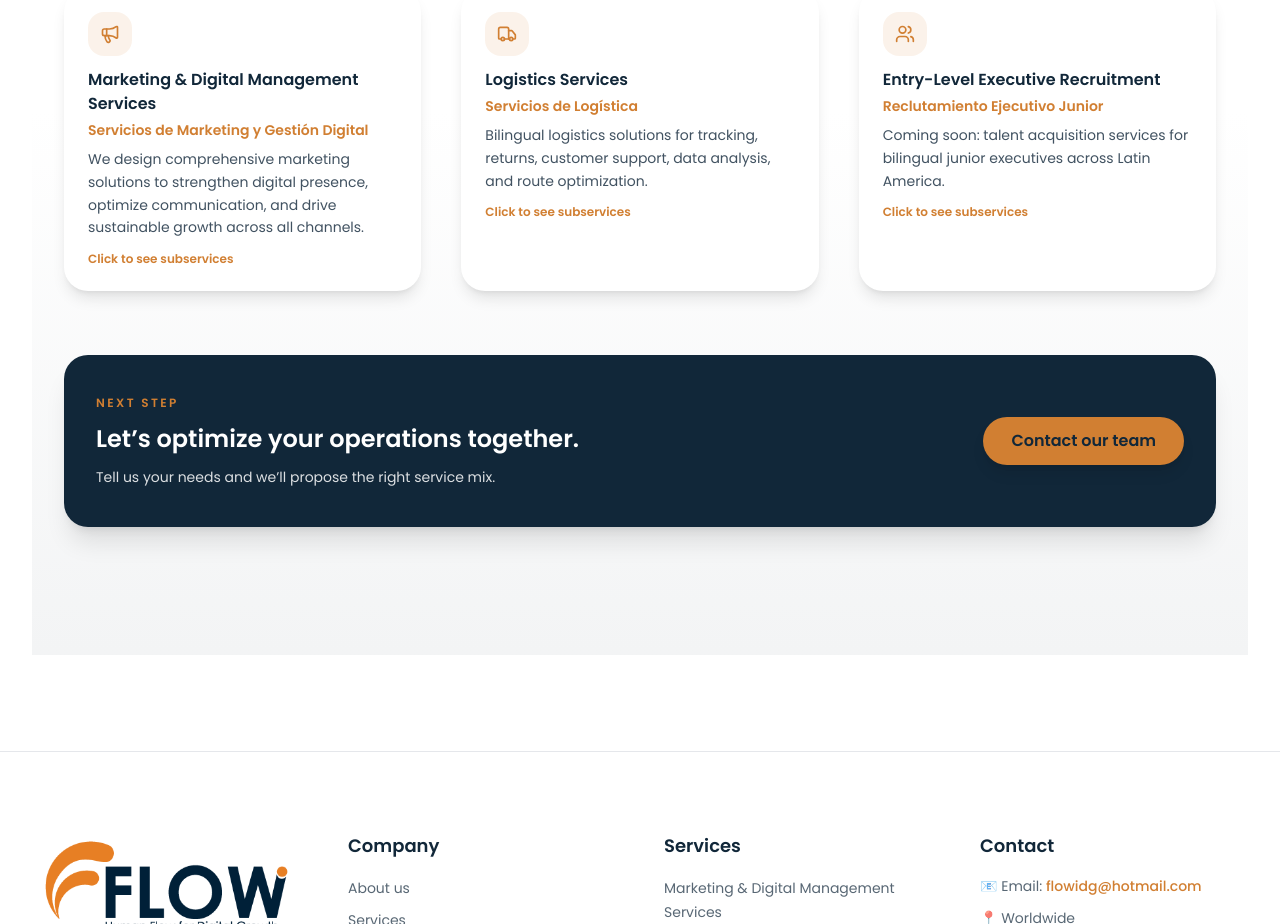
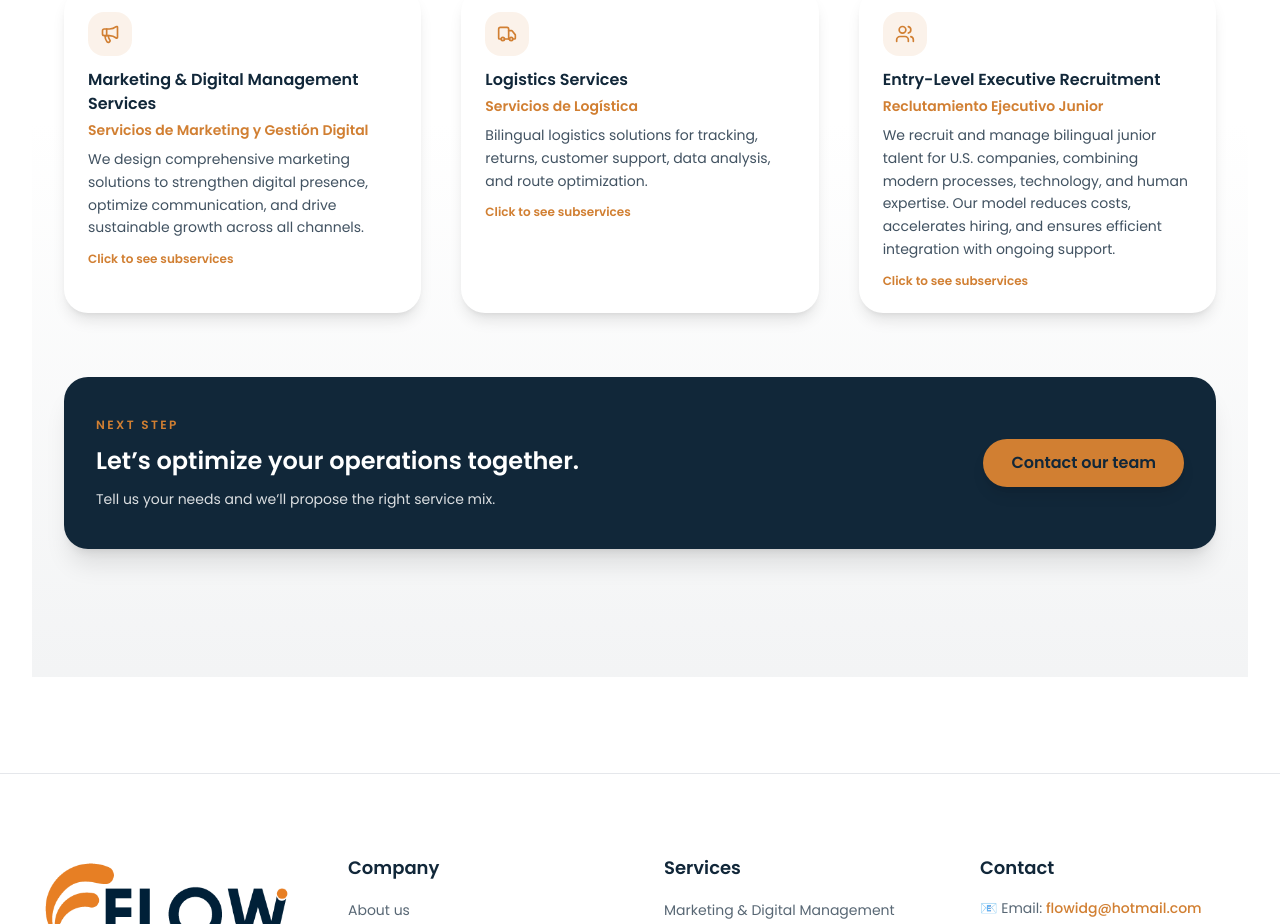
Before and after one commit to r4vig/flow-web, a Next.js app: page / in a window 1280 px wide. Shown: the part 1240-2164 px from the top of the page. Built offline with nearby package versions, Linux system fonts and the light colour scheme.

Commit message:
Update Pagina Terminada 20.01

```diff
--- a/data/services.ts
+++ b/data/services.ts
@@ -142,11 +142,59 @@ export const services: Service[] = [
   titleEn: "Entry-Level Executive Recruitment",
   titleEs: "Reclutamiento Ejecutivo Junior",
   descriptionEn:
-      "Coming soon: talent acquisition services for bilingual junior executives across Latin America.",
+    "We recruit and manage bilingual junior talent for U.S. companies, combining modern processes, technology, and human expertise. Our model reduces costs, accelerates hiring, and ensures efficient integration with ongoing support.",
   descriptionEs:
-      "Próximamente: servicios de reclutamiento de talento ejecutivo junior bilingüe en América Latina.",
+    "Seleccionamos y gestionamos talento junior bilingüe para empresas en Estados Unidos, combinando procesos modernos, tecnología e inteligencia humana. Nuestro modelo reduce costos, acelera contrataciones y garantiza una integración eficiente con acompañamiento continuo.",
   subservices: [
-      // Aquí podrás agregar los subservicios cuando el cliente te los envíe
+    {
+      id: "recruitment-junior-talent",
+      titleEn: "Recruitment of Bilingual Junior Talent",
+      titleEs: "Reclutamiento de Talento Junior Bilingüe",
+      descriptionEn:
+        "Identification and selection of high‑potential bilingual professionals across Latin America.",
+    },
+    {
+      id: "recruitment-outsourcing",
+      titleEn: "Remote Hiring & Outsourcing",
+      titleEs: "Contratación Remota y Outsourcing",
+      descriptionEn:
+        "Flexible hiring models that reduce operational risk and accelerate team scalability.",
+    },
+    {
+      id: "recruitment-assessments",
+      titleEn: "Technical & Soft‑Skills Assessments",
+      titleEs: "Evaluación Técnica y de Competencias Blandas",
+      descriptionEn:
+        "Comprehensive evaluations to ensure candidates meet both role requirements and cultural fit.",
+    },
+    {
+      id: "recruitment-supervision",
+      titleEn: "Supervision & Quality Control",
+      titleEs: "Supervisión y Control de Calidad",
+      descriptionEn:
+        "Ongoing performance monitoring, structured workflows, and support for remote efficiency.",
+    },
+    {
+      id: "recruitment-onboarding",
+      titleEn: "Onboarding & Early‑Stage Support",
+      titleEs: "Onboarding y Acompañamiento Inicial",
+      descriptionEn:
+        "Guided integration process to ensure smooth adaptation and long‑term retention.",
+    },
+    {
+      id: "recruitment-roles",
+      titleEn: "Administrative, Support & Sales Roles",
+      titleEs: "Roles Administrativos, de Soporte y Ventas",
+      descriptionEn:
+        "Virtual assistants, customer support, sales assistants, marketing support, and more.",
+    },
+    {
+      id: "recruitment-digital-tools",
+      titleEn: "Junior Talent with Digital Tool Proficiency",
+      titleEs: "Talento Junior con Manejo de Herramientas Digitales",
+      descriptionEn:
+        "Professionals trained in modern digital tools to support operational and commercial teams.",
+    },
   ],
-  },
+}
 ];
```
Lines whose indentation alone changed are shown as unchanged.
